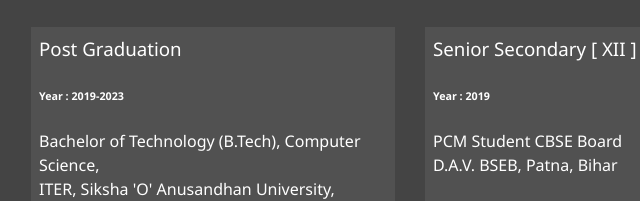
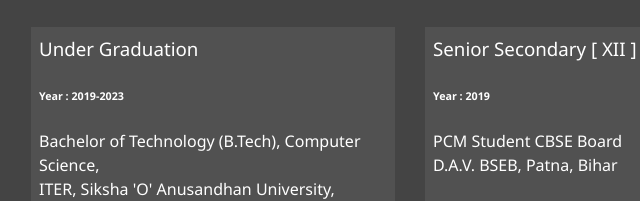
Before and after one commit to Shashank2k19/portfolio, a plain HTML site: page about.html in a window 1280 px wide. Shown: the part 607-808 px from the top of the page, 33-673 px from the left. Drawn offline with Linux system fonts and the light colour scheme.

Commit message:
solved issue

```diff
--- a/about.html
+++ b/about.html
@@ -81,7 +81,7 @@
       <h2 class="text-secondary edu" style=" font-family: 'Rajdhani', sans-serif;">EDUCATION</h2>
 
       <div class="job job-1">
-        <h3>Post Graduation</h3>
+        <h3>Under Graduation</h3>
         <h6>Year : 2019-2023</h6>
         <p>Bachelor of Technology (B.Tech), Computer Science, <br> ITER, Siksha 'O' Anusandhan University, Bhubaneshwar, Odisha</p>
       </div>
```
